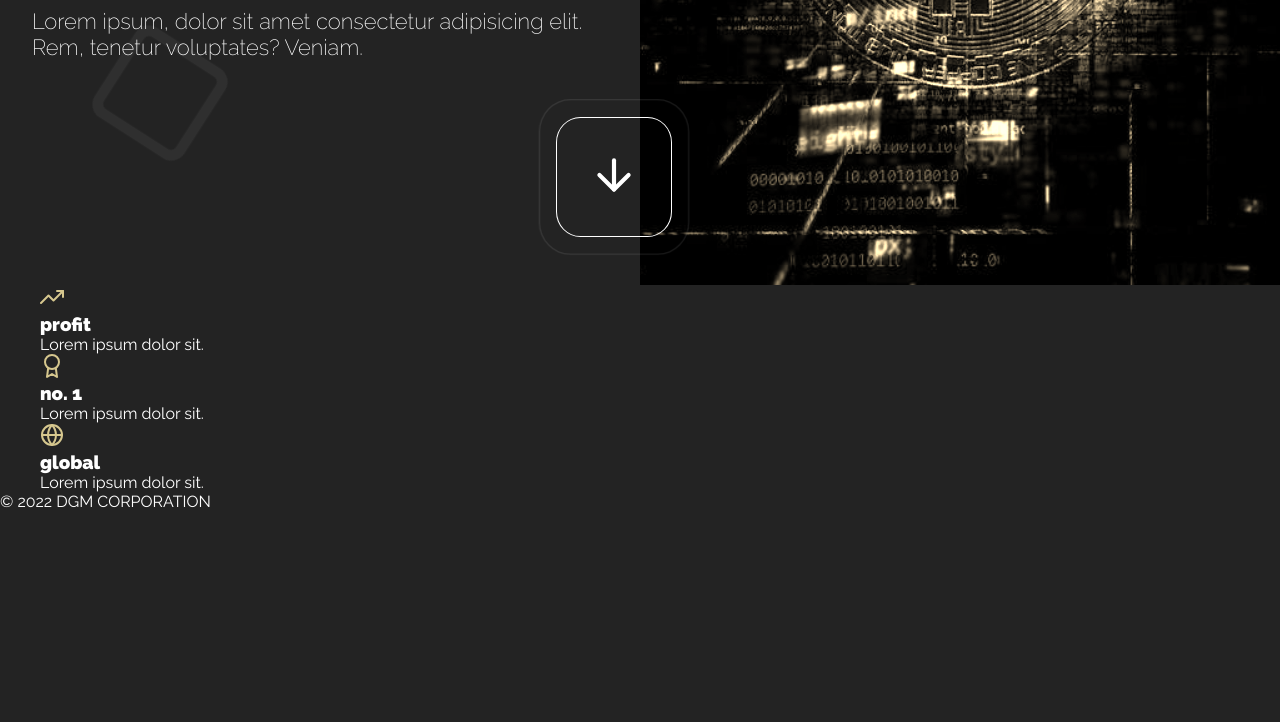
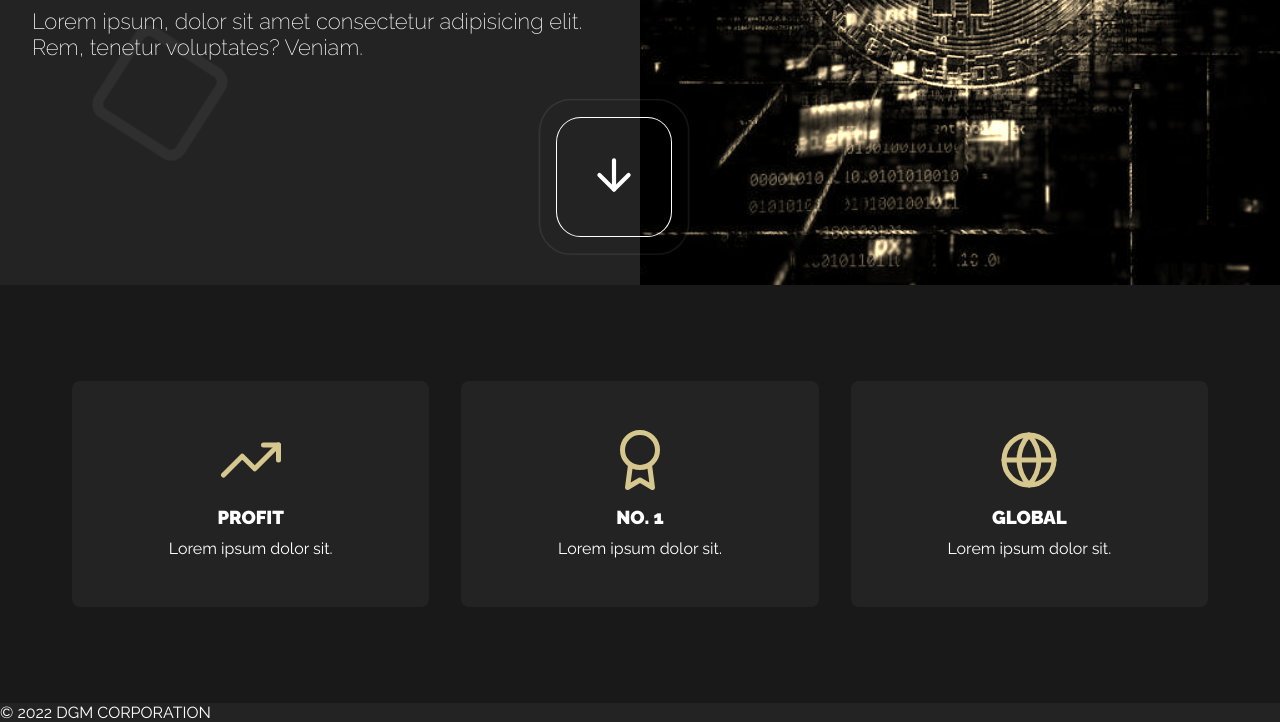
Before and after one commit to tenpiotrekkonieczny/Grid-website, a website: page index.html in a window 1280 px wide. Shown: the part 515-1237 px from the top of the page. Before the commit the page ends 1026 px from the top, so only its background shows below. Drawn offline with Linux system fonts and the light colour scheme.

Commit message:
completion of the section cards

```diff
--- a/sass/_medium.scss
+++ b/sass/_medium.scss
@@ -0,0 +1,18 @@
+@media (min-width: 768px) {
+	.cards {
+		&__card {
+			&--one {
+				grid-row: 1/2;
+				grid-column: 1/4;
+			}
+			&--two {
+				grid-row: 1/2;
+				grid-column: 4/7;
+			}
+			&--three {
+				grid-row: 1/2;
+				grid-column: 7/10;
+			}
+		}
+	}
+}
--- a/sass/main.scss
+++ b/sass/main.scss
@@ -107,8 +107,6 @@ h1.company-name {
 	transform: translateY(-50%);
 	z-index: 500;
 
-
-
 	&-inner,
 	&-inner::before,
 	&-inner::after {
@@ -163,6 +161,76 @@ h1.company-name {
 	}
 }
 
+// main
+// cards
+.cards {
+	background-color: $darker;
+	overflow: hidden;
+
+	&__box {
+		display: grid;
+		grid-template-columns: repeat(9, 1fr);
+		gap: 2em;
+		padding: 6em 2em;
+	}
+
+	&__card {
+		position: relative;
+		display: grid;
+		justify-items: center;
+		padding: 3em;
+		text-align: center;
+		border: 1px solid transparent;
+		border-radius: 8px;
+		background-color: $dark;
+		transition: background-color 0.3s, border 0.3s;
+		z-index: 5;
+
+		&:hover {
+			background-color: $darker;
+			border: 1px solid $gold;
+			z-index: 1;
+		}
+
+		&::before {
+			position: absolute;
+			content: "";
+			width: 100%;
+			height: 100%;
+			border: 1px solid $gold;
+			border-radius: 8px;
+			opacity: 0;
+		}
+
+		&:hover::before {
+			animation: pulse 2s;
+		}
+
+		img {
+			margin-bottom: 1em;
+			width: 60px;
+		}
+
+		h3 {
+			margin-bottom: 0.6em;
+			text-transform: uppercase;
+		}
+
+		&--one {
+			grid-row: 1/2;
+			grid-column: 1/-1;
+		}
+		&--two {
+			grid-row: 2/3;
+			grid-column: 1/-1;
+		}
+		&--three {
+			grid-row: 3/4;
+			grid-column: 1/-1;
+		}
+	}
+}
+
 @import "./small";
 @import "./medium";
 @import "./large";
```
Also changed, not shown: css/main.css, 1 other file.
